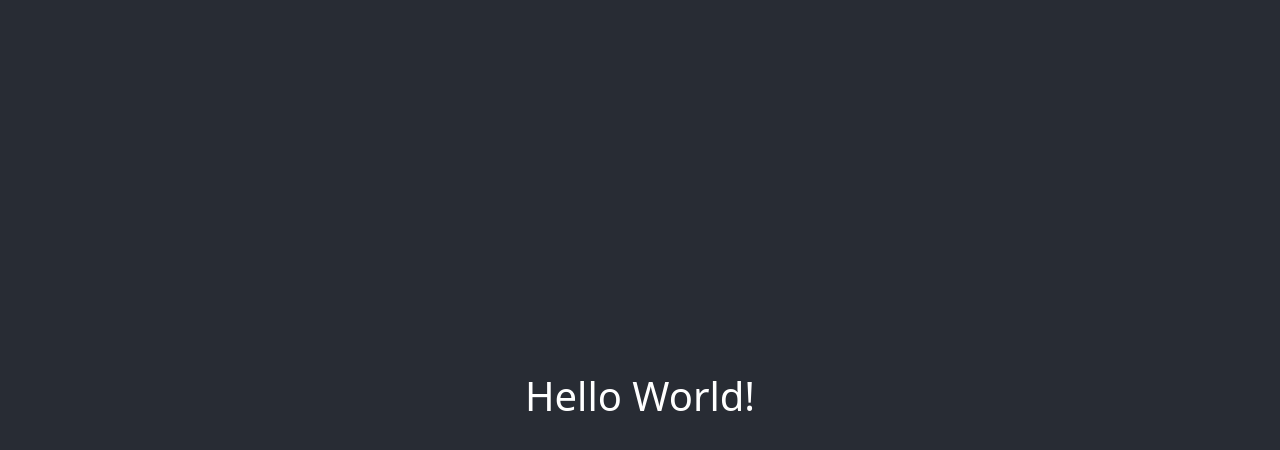
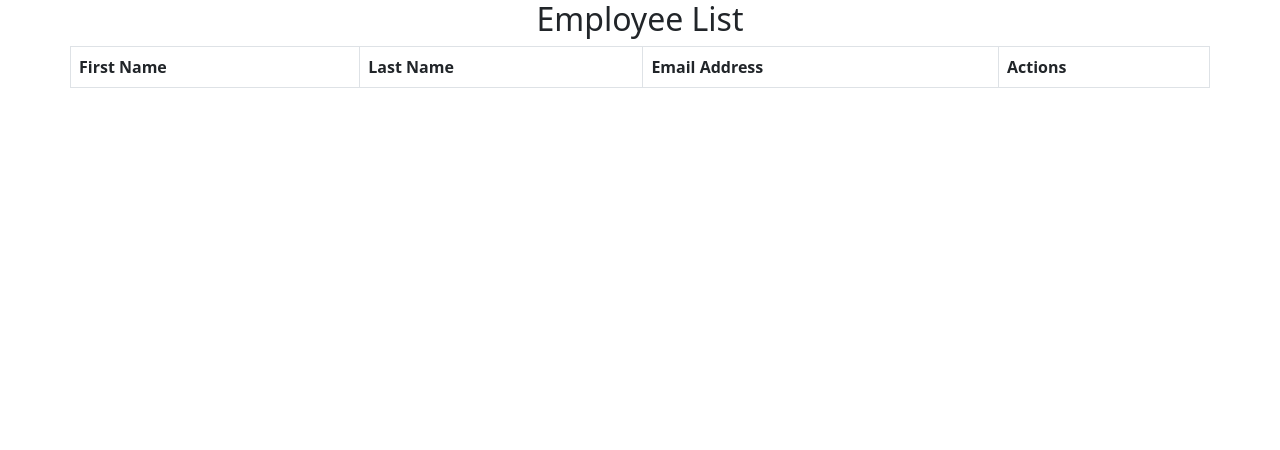
Before and after one commit to tirwanda/spring-boot-react-FE, a React (Create React App) app: page / in a window 1280 px wide. Shown: the top 450 px of the page. Built offline with nearby package versions, Linux system fonts and the light colour scheme.

Commit message:
Create List Employee Component

```diff
--- a/src/App.js
+++ b/src/App.js
@@ -1,11 +1,10 @@
 import './App.scss';
+import ListEmployee from './components/listEmployee/ListEmployee';
 
 function App() {
 	return (
-		<div className="App">
-			<header className="App-header">
-				<h1>Hello World!</h1>
-			</header>
+		<div className="container">
+			<ListEmployee />
 		</div>
 	);
 }
--- /dev/null
+++ b/src/components/listEmployee/ListEmployee.jsx
@@ -0,0 +1,39 @@
+import React, { Component } from 'react';
+
+export default class ListEmployee extends Component {
+	constructor(props) {
+		super(props);
+
+		this.state = {
+			employees: [],
+		};
+	}
+	render() {
+		return (
+			<div>
+				<h2 className="text-center">Employee List</h2>
+				<div className="row">
+					<table className="table table-striped table-bordered">
+						<thead>
+							<tr>
+								<th>First Name</th>
+								<th>Last Name</th>
+								<th>Email Address</th>
+								<th>Actions</th>
+							</tr>
+						</thead>
+						<tbody>
+							{this.state.employees.map((employee) => (
+								<tr key={employee.id}>
+									<td>{employee.firstName}</td>
+									<td>{employee.lastName}</td>
+									<td>{employee.emailAddress}</td>
+								</tr>
+							))}
+						</tbody>
+					</table>
+				</div>
+			</div>
+		);
+	}
+}
```
Also changed, not shown: src/components/listEmployee/listEmployee.scss (added).
